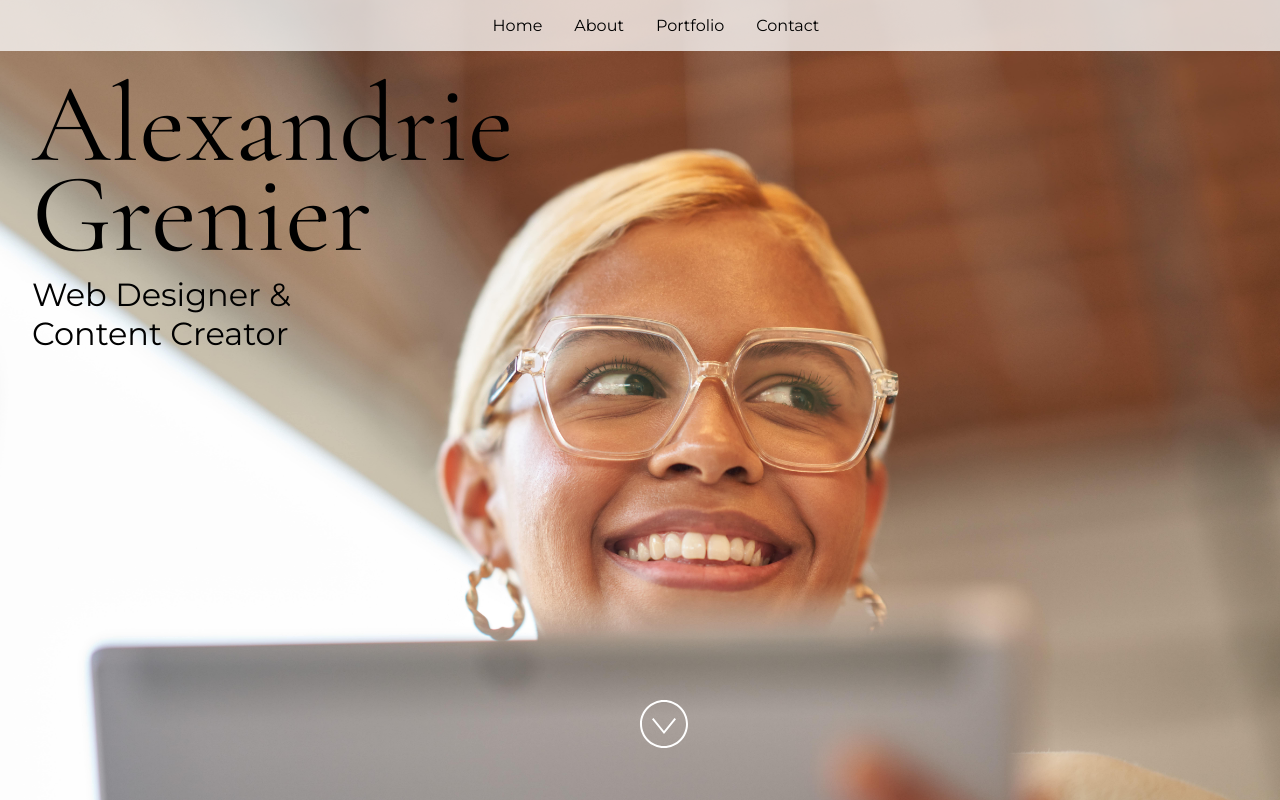
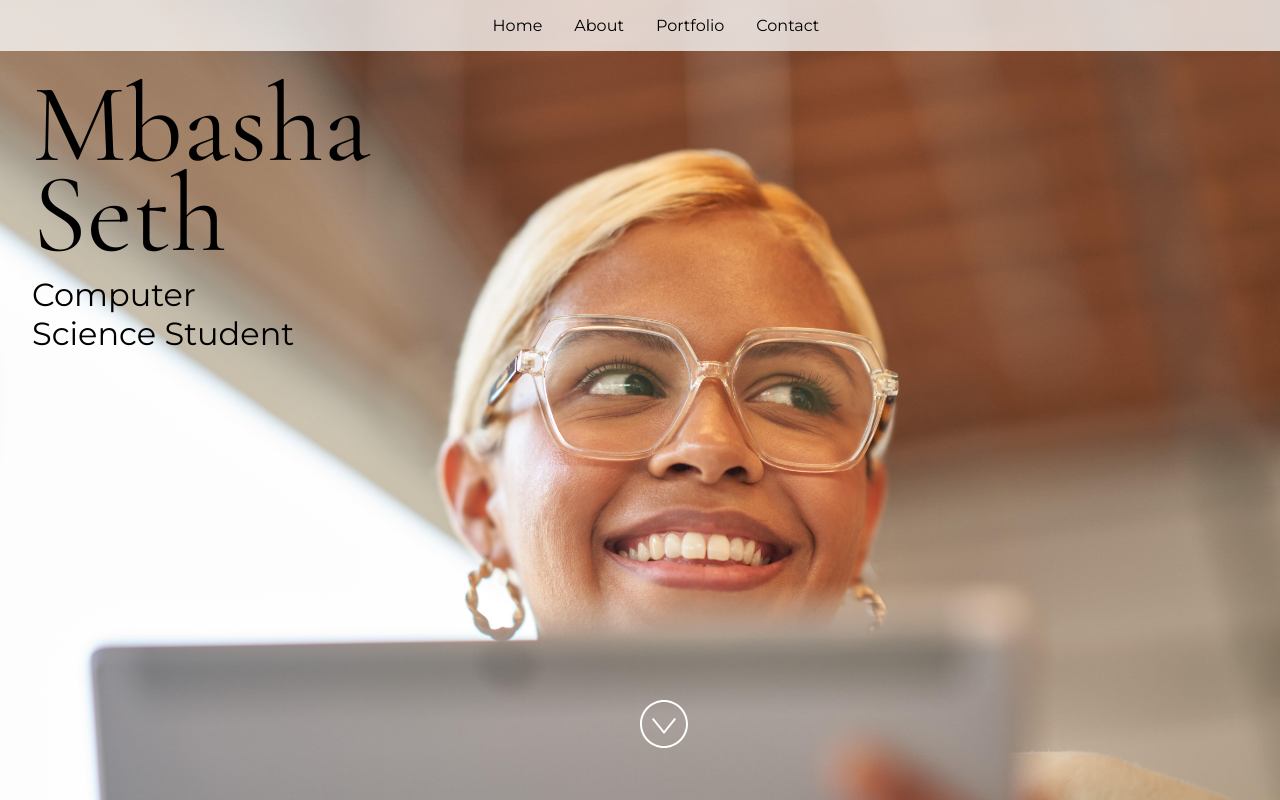
Before and after one commit to Mbashas/mbashas.github.io, a React (Vite) app: page / in a window 1280 px wide. Built offline with nearby package versions, Linux system fonts and the light colour scheme.

Commit message:
Update App.jsx

```diff
--- a/src/App.jsx
+++ b/src/App.jsx
@@ -24,15 +24,15 @@ import "./styles.css";
  * If you don't have one of the social sites listed, leave it as an empty string.
  */
 const siteProps = {
-  name: "Alexandrie Grenier",
-  title: "Web Designer & Content Creator",
-  email: "alex@example.com",
-  gitHub: "microsoft",
-  instagram: "microsoft",
-  linkedIn: "satyanadella",
+  name: "Mbasha Seth",
+  title: "Computer Science Student",
+  email: "sethmbasha@gmail.com",
+  gitHub: "mbashas",
+  instagram: "onlymbasha",
+  linkedIn: "mbashaseth",
   medium: "",
-  twitter: "microsoft",
-  youTube: "Code",
+  twitter: "dearmbasha",
+  youTube: "mbashaseth",
 };
 
 const primaryColor = "#4E567E";
```
